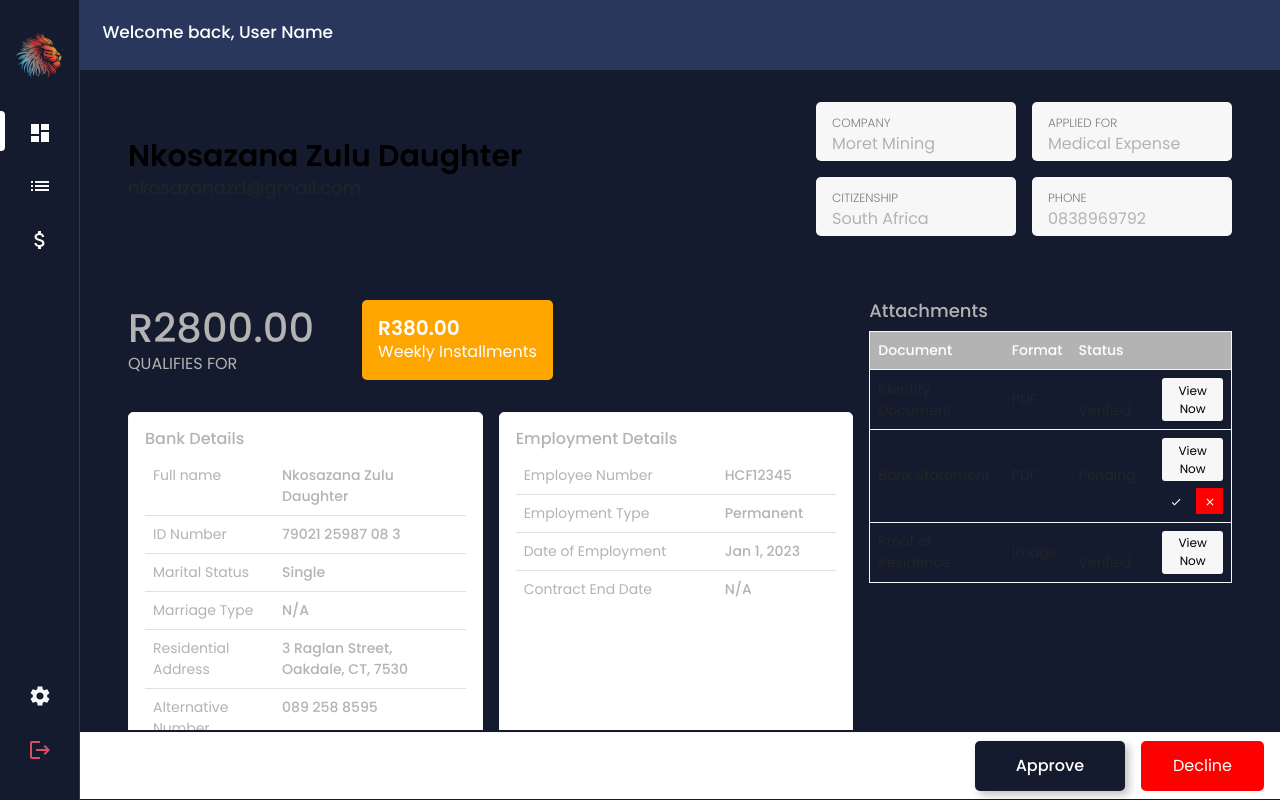
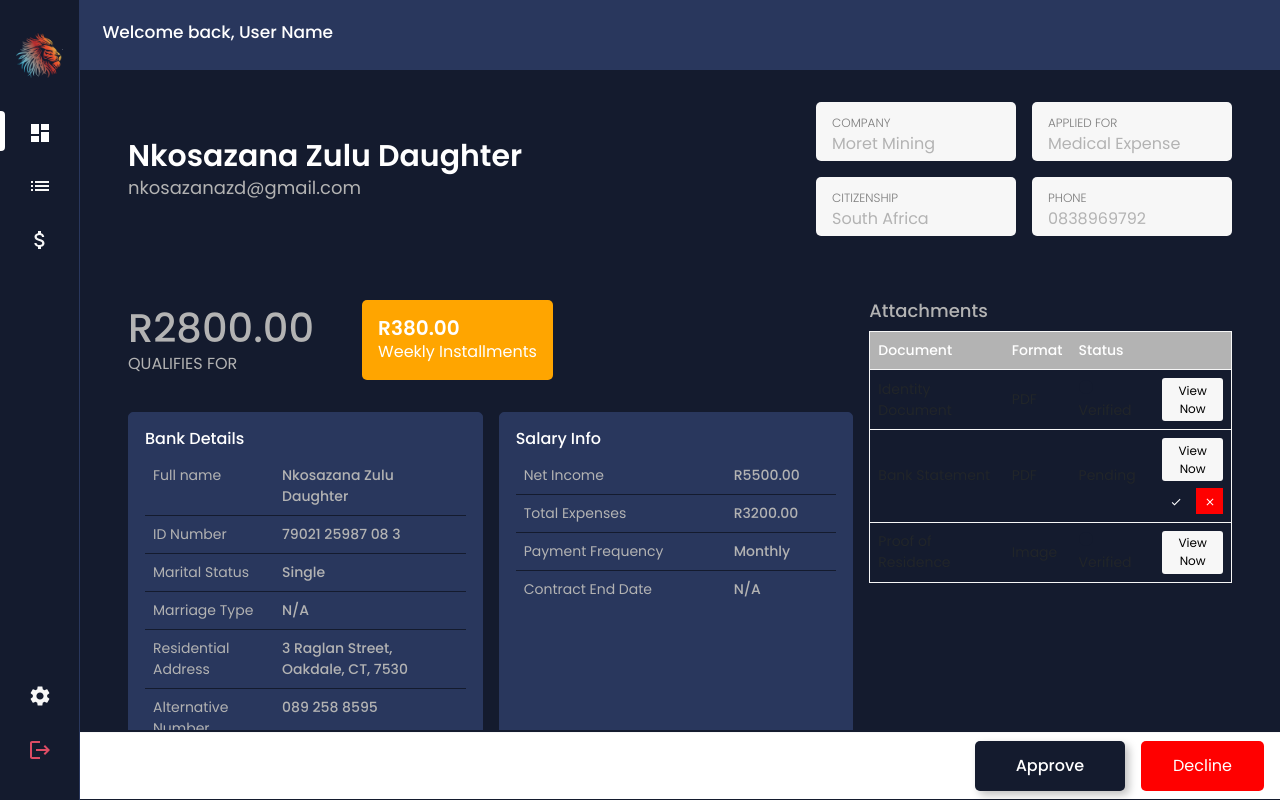
Before and after one commit to VernonVerns/matla-sales-portal, a React (Create React App) app: page /applications/single_application in a window 1280 px wide. Built offline with nearby package versions, Linux system fonts and the light colour scheme.

Commit message:
Update cards

```diff
--- a/src/assets/scss/_single_application.scss
+++ b/src/assets/scss/_single_application.scss
@@ -25,12 +25,12 @@
                     font-size: 30px;
                     font-weight: 600;
                     margin: 0;
-                    color: black;
+                    color: $white-color;
                 }
 
                 span {
                     font-size: 18px;
-                    color: text-color;
+                    color: $text-color;
                 }
             }
 
@@ -121,11 +121,12 @@
 
                 .sec-title {
                     font-size: 16px;
+                    color: $white-color;
                 }
 
                 .full-detail {
-                    background-color: $white-color;
-                    border: 1px solid $light-grey;
+                    background-color: $accent-color;
+                    border: 1px solid $accent-color;
                     border-radius: 5px;
                     padding: 1em;
 
@@ -137,6 +138,8 @@
                         tr {
                             td {
                                 color: $text-color;
+                                background-color: transparent;
+                                border-color: $primary-color;
 
                                 &:last-child {
                                     font-weight: 500;
@@ -144,9 +147,13 @@
                             }
 
                             &:last-child {
-                                border-bottom-color: $white-color;
+                                td {
+                                    border-bottom-color: transparent;
+                                }
                             }
                         }
+
+
                     }
                 }
             }
--- a/src/pages/SingleApplication.jsx
+++ b/src/pages/SingleApplication.jsx
@@ -72,29 +72,6 @@ const SingleApplication = () => {
                                         <tr>
                                             <td>Alternative Number</td>
                                             <td>089 258 8595</td>
-                                        </tr>
-                                    </tbody>
-                                </table>
-                            </div>
-                            <div class="employment-details full-detail">
-                                <h4 class="sec-title">Employment Details</h4>
-                                <table class="table">
-                                    <tbody>
-                                        <tr>
-                                            <td>Employee Number</td>
-                                            <td>HCF12345</td>
-                                        </tr>
-                                        <tr>
-                                            <td>Employment Type</td>
-                                            <td>Permanent</td>
-                                        </tr>
-                                        <tr>
-                                            <td>Date of Employment</td>
-                                            <td>Jan 1, 2023</td>
-                                        </tr>
-                                        <tr>
-                                            <td>Contract End Date</td>
-                                            <td>N/A</td>
                                         </tr>
                                     </tbody>
                                 </table>
```
